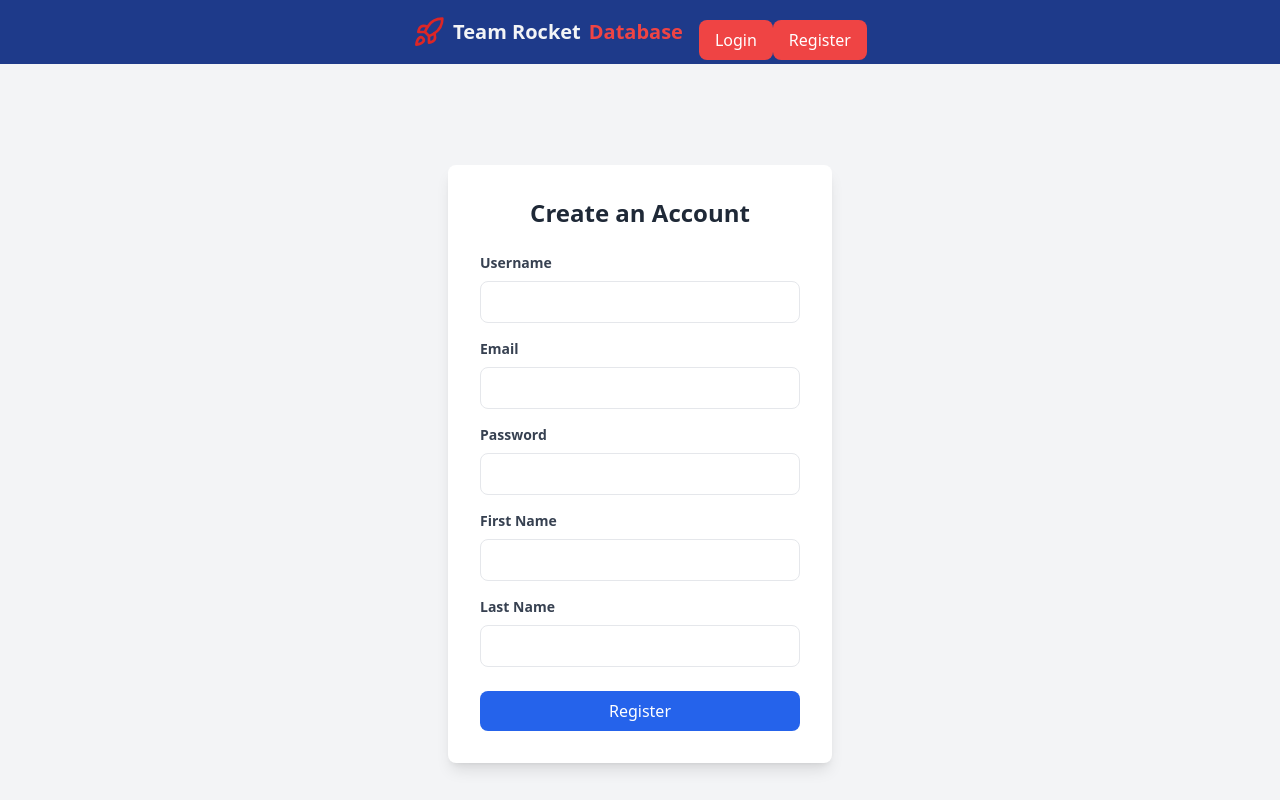
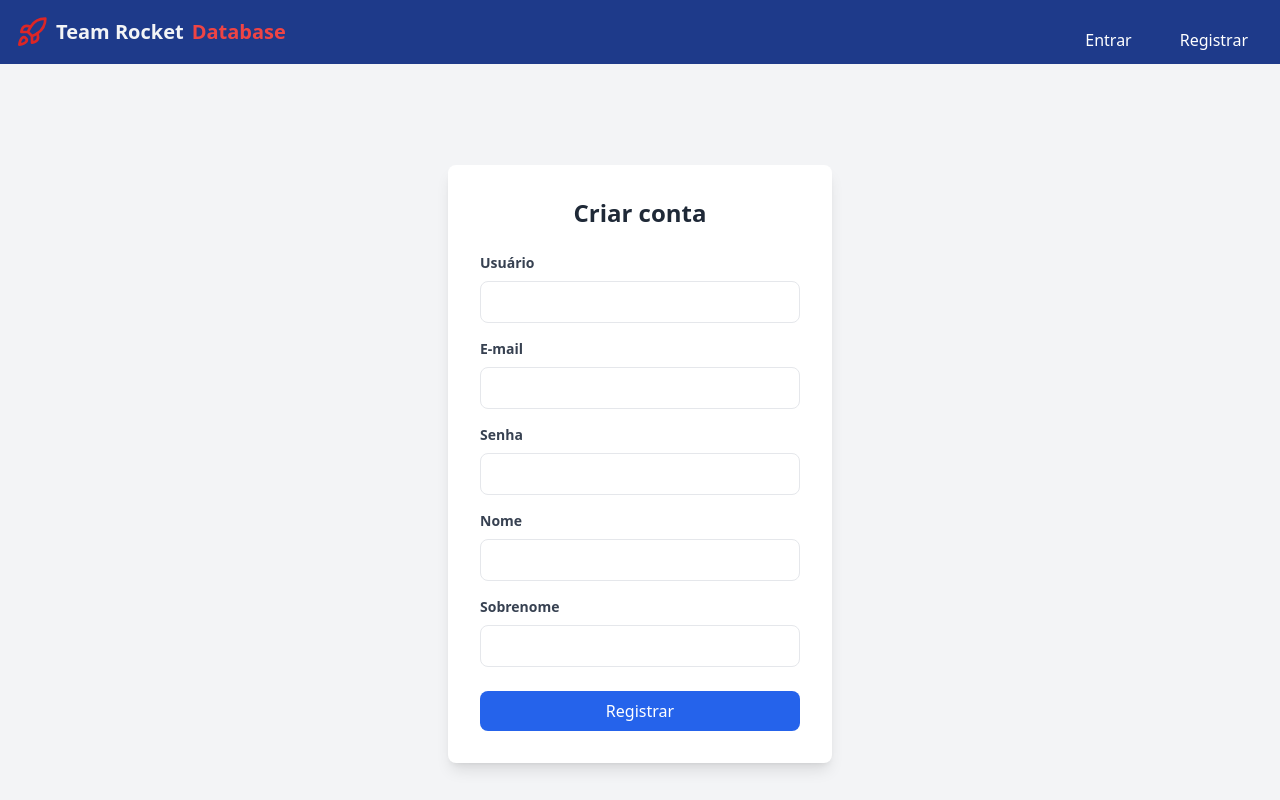
Before and after one commit to Adrelanche/Pokemon, a React (Vite) app: page /register in a window 1280 px wide. Shown: the top 800 px of the page. Built offline with nearby package versions, Linux system fonts and the light colour scheme.

Commit message:
feat and style: add a message to user when there is no favorite pokemon, and change the navbar

```diff
--- a/src/components/Navbar.tsx
+++ b/src/components/Navbar.tsx
@@ -1,18 +1,37 @@
 import React from 'react';
-import { Rocket } from 'lucide-react';
+import { Rocket, User } from 'lucide-react';
 import { useNavigate } from 'react-router-dom';
 import { isLoggedIn, logout } from '../Auth/Auth';
+import Button from '@mui/material/Button';
+import Menu from '@mui/material/Menu';
+import MenuItem from '@mui/material/MenuItem';
 
 const Navbar: React.FC = () => {
   const navigate = useNavigate();
+  const [anchorEl, setAnchorEl] = React.useState<null | HTMLElement>(null);
+  const open = Boolean(anchorEl);
+
+  const handleClick = (event: React.MouseEvent<HTMLButtonElement>) => {
+    setAnchorEl(event.currentTarget);
+  };
+
+  const handleClose = () => {
+    setAnchorEl(null);
+  };
+
+  const handleFav = () => {
+    navigate("/favorites")
+    handleClose();
+  }
 
   const handleLogout = () => {
     logout(navigate);
+    handleClose();
   };
 
   return (
     <nav className="bg-blue-900">
-      <div className="flex items-center justify-center container mx-auto px-4 space-x-4">
+      <div className="flex items-center justify-between container mx-auto px-4 space-x-4">
         <div className="flex items-center justify-center h-16">
           <div
             className="flex items-center cursor-pointer group hover:scale-105 transition-transform"
@@ -27,36 +46,47 @@ const Navbar: React.FC = () => {
             </span>
           </div>
         </div>
-        {!isLoggedIn() && (
-          <div className="flex justify-center mt-4">
+        {!isLoggedIn() ? (
+          <div className="flex justify-center mt-4 gap-4">
             <button
-              className="bg-red-500 text-white py-2 px-4 rounded-lg hover:bg-red-600 transition-colors"
+              className=" text-white py-2 px-4 rounded-lg hover:bg-red-600 transition-colors"
               onClick={() => navigate("/login")}
             >
-              Login
+              Entrar
             </button>
             <button
-              className="bg-red-500 text-white py-2 px-4 rounded-lg hover:bg-red-600 transition-colors"
+              className=" text-white py-2 px-4 rounded-lg hover:bg-red-600 transition-colors"
               onClick={() => navigate("/register")}
             >
-              Register
+              Registrar
             </button>
           </div>
-        )}
-        {isLoggedIn() && (
+        ):
+        (
           <div className="flex justify-center mt-4">
-            <button
-              className="bg-red-500 text-white py-2 px-4 rounded-lg hover:bg-red-600 transition-colors"
-              onClick={handleLogout}
+             <Button
+              id="basic-button"
+              aria-controls="basic-menu"
+              aria-haspopup="true"
+              aria-expanded={open ? 'true' : undefined}
+              onClick={handleClick}
+              className="hover:bg-gray-100 hover:bg-opacity-10 !text-white"
+
             >
-              Logout
-            </button>
-            <button
-              className="bg-red-500 text-white py-2 px-4 rounded-lg hover:bg-red-600 transition-colors"
-              onClick={() => navigate("/favorites")}
+              <User />
+            </Button>
+            <Menu
+              id="basic-menu"
+              anchorEl={anchorEl}
+              open={open}
+              onClose={handleClose}
+              MenuListProps={{
+                'aria-labelledby': 'basic-button',
+              }}
             >
-              Favoritos
-            </button>
+              <MenuItem onClick={handleFav}>Favoritos</MenuItem>
+              <MenuItem onClick={handleLogout}>Sair</MenuItem>
+            </Menu>
           </div>
         )}
       </div>
--- a/src/pages/Favorites.tsx
+++ b/src/pages/Favorites.tsx
@@ -17,6 +17,7 @@ function Favorites() {
   const [selectedTypes, setSelectedTypes] = useState<string[]>([]);
   const [pokemonsLength, setPokemonsLength] = useState(0);
   const [favoritePokemons, setFavoritePokemons] = useState<{ name: string; id: number }[]>([]);
+  const [message, setMessage] = useState<any>("");
 
   useEffect(() => {
     const loadPokemons = async () => {
@@ -32,6 +33,9 @@ function Favorites() {
 
         const pokemonPromises = favoritePokemons.map((p: { name: string; id: number }) => getPokemon(p.name));
         const allPokemons = await Promise.all(pokemonPromises);
+
+        if(pokemonPromises.length <= 0)
+          setMessage("Não há Pokémons favoritos!")
 
         let filtered = allPokemons;
         if (selectedTypes.length > 0) {
@@ -144,18 +148,24 @@ function Favorites() {
           </div>
         ) : (
           <>
+
+            {!message ?
               <div className="grid grid-cols-1 md:grid-cols-2 lg:grid-cols-3 xl:grid-cols-4 gap-6">
-            {filteredPokemons.map((pokemon) => {
-              return (
+                {filteredPokemons.map((pokemon) => (
                   <PokemonCard
                     key={pokemon.id}
                     pokemon={pokemon}
                     favoritePokemons={favoritePokemons}
                     setFavoritePokemons={setFavoritePokemons}
                   />
-              );
-            })}
+                ))}
+              </div>:
+              (
+                <div className="flex justify-center align-center">
+                  <h1>{message}</h1>
                 </div>
+              )}
+
 
             <div className="flex justify-center mt-8 pb-8">
               <Stack spacing={2}>
--- a/src/pages/RegisterPage.tsx
+++ b/src/pages/RegisterPage.tsx
@@ -1,6 +1,7 @@
 import React, { useState } from 'react';
 import axios from 'axios';
 import { useNavigate } from 'react-router-dom';
+import { backend } from '../services/api';
 
 const RegisterPage = () => {
   const [username, setUsername] = useState('');
@@ -26,7 +27,7 @@ const RegisterPage = () => {
     };
 
     try {
-      const response = await axios.post('http://localhost:8000/api/register/', formData);
+      await axios.post(`${backend}/api/register/`, formData);
       navigate('/login');
     } catch (err: any) {
       setError(err.response?.data?.message || 'Error during registration');
@@ -39,13 +40,13 @@ const RegisterPage = () => {
   return (
     <div className="min-h-screen bg-gray-100 flex justify-center items-center">
       <div className="bg-white p-8 rounded-lg shadow-lg w-full sm:w-96">
-        <h2 className="text-2xl font-bold text-center text-gray-800 mb-6">Create an Account</h2>
+        <h2 className="text-2xl font-bold text-center text-gray-800 mb-6">Criar conta</h2>
 
         {error && <div className="text-red-500 text-center mb-4">{error}</div>}
 
         <form onSubmit={handleSubmit}>
           <div className="mb-4">
-            <label htmlFor="username" className="block text-sm font-semibold text-gray-700">Username</label>
+            <label htmlFor="username" className="block text-sm font-semibold text-gray-700">Usuário</label>
             <input
               type="text"
               id="username"
@@ -57,7 +58,7 @@ const RegisterPage = () => {
           </div>
 
           <div className="mb-4">
-            <label htmlFor="email" className="block text-sm font-semibold text-gray-700">Email</label>
+            <label htmlFor="email" className="block text-sm font-semibold text-gray-700">E-mail</label>
             <input
               type="email"
               id="email"
@@ -69,7 +70,7 @@ const RegisterPage = () => {
           </div>
 
           <div className="mb-4">
-            <label htmlFor="password" className="block text-sm font-semibold text-gray-700">Password</label>
+            <label htmlFor="password" className="block text-sm font-semibold text-gray-700">Senha</label>
             <input
               type="password"
               id="password"
@@ -82,7 +83,7 @@ const RegisterPage = () => {
           </div>
 
           <div className="mb-4">
-            <label htmlFor="first_name" className="block text-sm font-semibold text-gray-700">First Name</label>
+            <label htmlFor="first_name" className="block text-sm font-semibold text-gray-700">Nome</label>
             <input
               type="text"
               id="first_name"
@@ -94,7 +95,7 @@ const RegisterPage = () => {
           </div>
 
           <div className="mb-6">
-            <label htmlFor="last_name" className="block text-sm font-semibold text-gray-700">Last Name</label>
+            <label htmlFor="last_name" className="block text-sm font-semibold text-gray-700">Sobrenome</label>
             <input
               type="text"
               id="last_name"
@@ -112,7 +113,7 @@ const RegisterPage = () => {
             }`}
             disabled={isSubmitting}
           >
-            {isSubmitting ? 'Registering...' : 'Register'}
+            {isSubmitting ? 'Registrando...' : 'Registrar'}
           </button>
         </form>
       </div>
```
Also changed, not shown: src/Auth/Auth.tsx (line endings or trailing spaces). Lines whose indentation alone changed are shown as unchanged.
